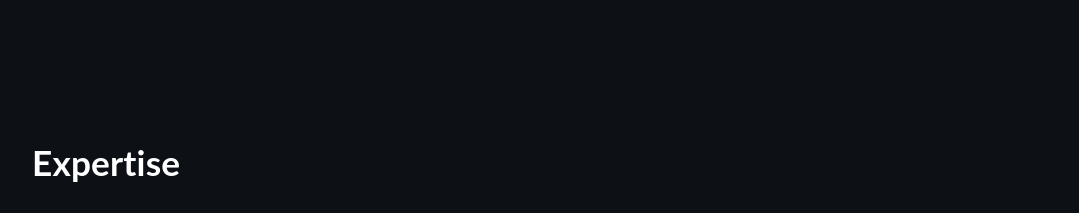
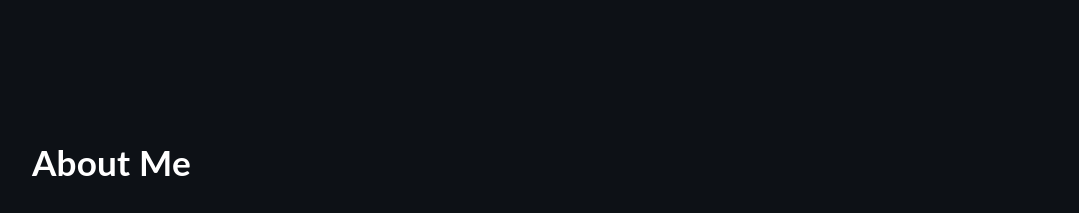
Before and after one commit to maxiatisme-wq/portfolio, a React (Create React App) app: page / in a window 1280 px wide. Shown: the part 780-993 px from the top of the page, without its empty margins (96-1175 px from the left). Built offline with nearby package versions, Linux system fonts and the light colour scheme.

Commit message:
Change header from 'Expertise' to 'About Me'

```diff
--- a/src/components/Expertise.tsx
+++ b/src/components/Expertise.tsx
@@ -45,8 +45,8 @@ function Expertise() {
     return (
     <div className="container" id="expertise">
         <div className="skills-container">
-            <h1>Expertise</h1>
-            <div className="skills-grid">
+            <h1>About Me</h1>
+            <div className="skills-grid single-column">
                 <div className="skill">
                     <FontAwesomeIcon icon={faReact} size="3x"/>
                     <h3>Full Stack Web Development</h3>
```
